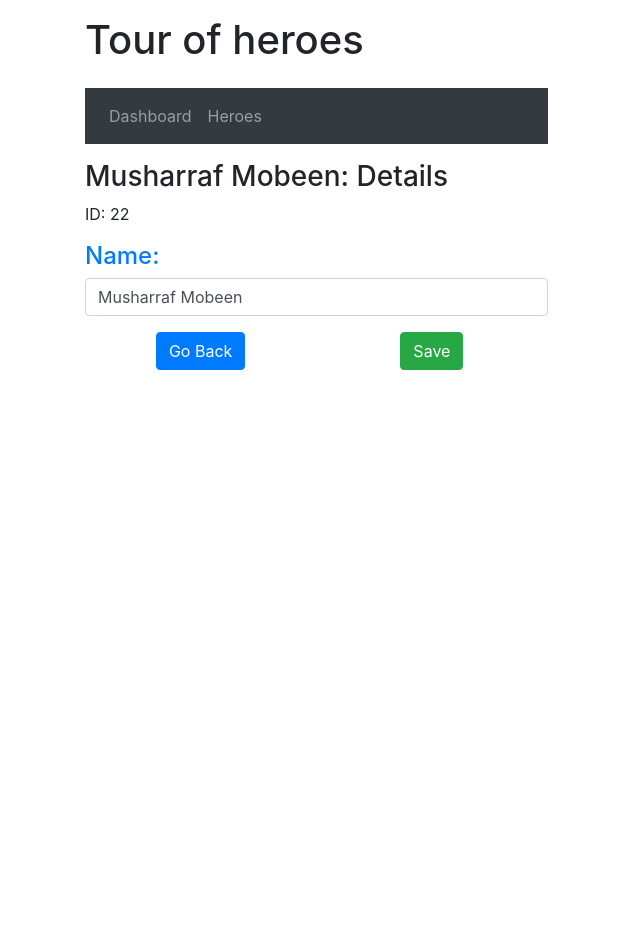
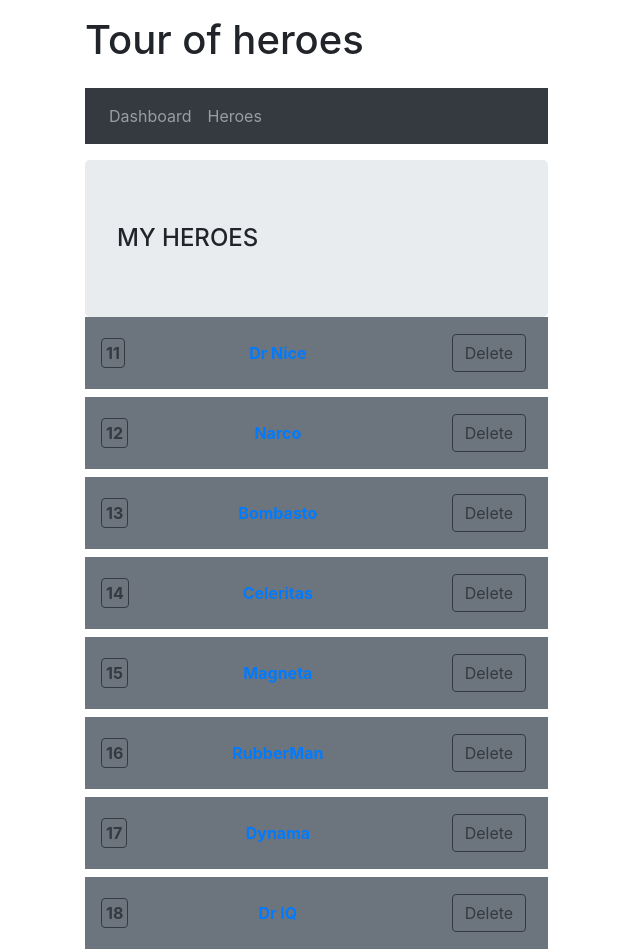
Before and after one commit to talhaimran777/LearningAngular, an Angular app: page / in a window 1280 px wide. Shown: the top 952 px of the page, without its empty margins (0-640 px from the left). Before the commit the page ends 800 px from the top, so only its background shows below. Built offline with nearby package versions, Linux system fonts and the light colour scheme.

Commit message:
Added a nav link to heroes text

```diff
--- a/src/app/app.component.html
+++ b/src/app/app.component.html
@@ -1,5 +1,5 @@
 <div class="container">
   <h1 class="mb-4 mt-3 text-center text-sm-left">Tour of heroes</h1>
   <app-navbar></app-navbar>
-  <app-details></app-details>
+  <app-heroes></app-heroes>
 </div>
--- a/src/app/components/heroes/heroes.component.html
+++ b/src/app/components/heroes/heroes.component.html
@@ -14,7 +14,9 @@
           >
         </div>
         <div class="col-8 align-self-center">
-          <strong>{{hero.name}}</strong>
+          <a class="nav-link" href="/details/{{hero.id}}">
+            <strong>{{hero.name}}</strong>
+          </a>
         </div>
         <div class="col-3 align-self-center">
           <button class="btn btn-outline-dark" type="reset">Delete</button>
--- a/src/app/components/heroes/heroes.component.ts
+++ b/src/app/components/heroes/heroes.component.ts
@@ -8,15 +8,21 @@ import Hero from '../../interfaces/Hero';
 export class HeroesComponent implements OnInit {
   heroes: Hero[];
   constructor() {
-    this.heroes = [];
+    this.heroes = [
+      { id: 11, name: 'Dr Nice' },
+      { id: 12, name: 'Narco' },
+      { id: 13, name: 'Bombasto' },
+      { id: 14, name: 'Celeritas' },
+      { id: 15, name: 'Magneta' },
+      { id: 16, name: 'RubberMan' },
+      { id: 17, name: 'Dynama' },
+      { id: 18, name: 'Dr IQ' },
+      { id: 19, name: 'Magma' },
+      { id: 20, name: 'Tornado' },
+    ];
   }
 
-  ngOnInit(): void {
-    this.addHero();
-    this.addHero();
-    this.addHero();
-    this.addHero();
-  }
+  ngOnInit(): void {}
 
   addHero = () => {
     this.heroes.push({
```
